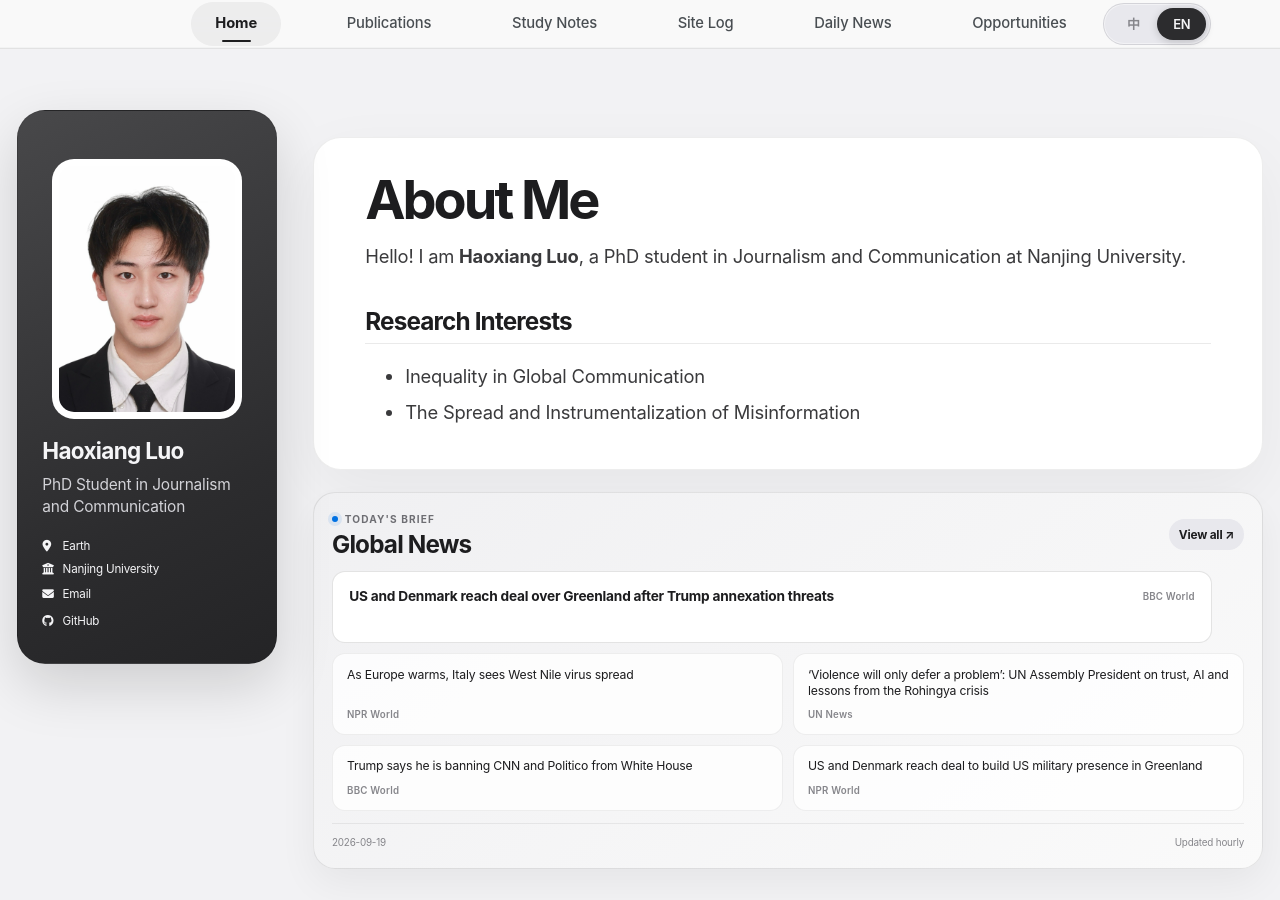
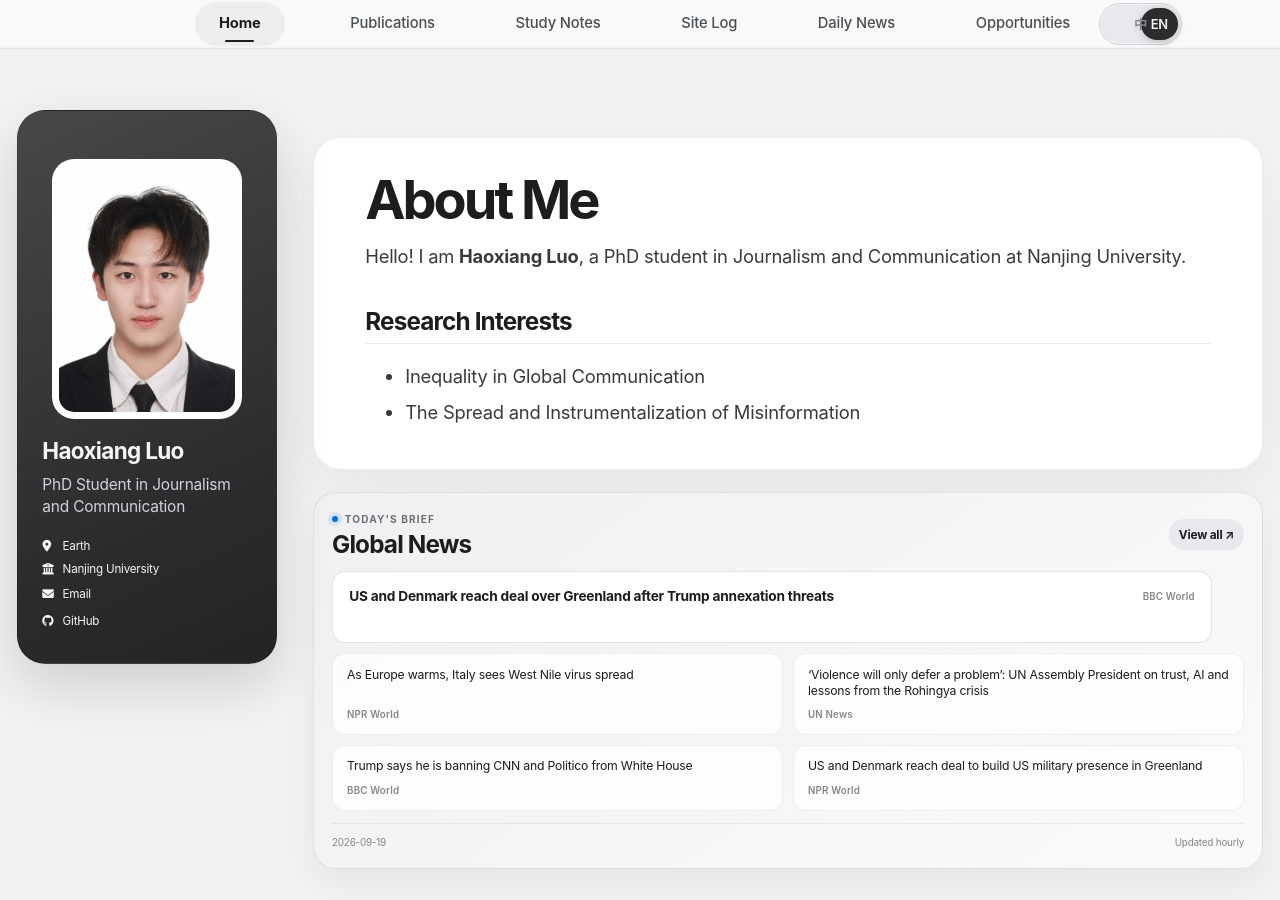
Before and after one commit to HaoxiangLuo/HaoxiangLuo.github.io, a Jekyll site: the page built from _pages/about.md, in a window 1280 px wide and 900 px high. Built offline with Jekyll 4.4.1, drawn with Linux system fonts in a browser that asks for light colours; a style sheet for code colours, icons or effects is not loaded.

Commit message:
Align the language switch hit areas with the capsule
Each option was still styled as if it were the whole switch, so a half carried
a 6rem clickable box inside a 4.15rem capsule and the hit area spilled past the
border on both sides. Make the control the capsule and each option exactly one
grid track, centre the glyph in its own half, and drop the stale width,
padding and body-prefixed overrides that kept the geometry off centre.

```diff
--- a/_sass/_content-refinements.scss
+++ b/_sass/_content-refinements.scss
@@ -3,10 +3,14 @@
   max-width: 100%;
 }
 
+/*
+ * Language switch capsule. Only the outer shape lives here; the width cap and
+ * every option hit-box rule come from the authoritative navigation block at the
+ * end of main.scss, so the two never disagree about how wide a half is.
+ */
 .language-toggle__control {
   display: grid;
   grid-template-columns: 1fr 1fr;
-  width: 6rem;
   padding: 0.2rem;
   border: 1px solid rgba(29, 29, 31, 0.1);
   border-radius: 999px;
@@ -15,13 +19,14 @@
 }
 
 .greedy-nav .visible-links > li.language-toggle .language-toggle__control > .language-toggle__option {
-  display: grid !important;
-  width: auto !important;
+  display: flex !important;
+  align-items: center;
+  justify-content: center;
+  width: 100% !important;
   min-width: 0;
   min-height: 1.8rem;
   box-sizing: border-box;
-  place-items: center;
-  padding: 0 !important;
+  padding: 0 0.3rem;
   border: 0;
   border-radius: 999px;
   color: #86868b;
@@ -37,12 +42,12 @@
 
 .greedy-nav .visible-links > li.language-toggle .language-toggle__control > a.language-toggle__option:hover {
   color: #1d1d1f;
-  background: rgba(255, 255, 255, 0.58);
+  background: rgba(255, 255, 255, 0.62);
 }
 
 .greedy-nav .visible-links > li.language-toggle .language-toggle__control > a.language-toggle__option:focus-visible {
   outline: 2px solid #0071e3;
-  outline-offset: 2px;
+  outline-offset: 1px;
 }
 
 .greedy-nav .visible-links > li.language-toggle .language-toggle__control > .language-toggle__option.is-active {
@@ -50,6 +55,11 @@
   color: #f5f5f7;
   background: #2c2c2e;
   box-shadow: 0 2px 8px rgba(0, 0, 0, 0.18);
+}
+
+.greedy-nav .visible-links > li.language-toggle .language-toggle__control > .language-toggle__option.is-active:hover {
+  color: #f5f5f7;
+  background: #2c2c2e;
 }
 
 body.inner-page:has(.notes-grid) #main,
@@ -786,16 +796,15 @@ body.home-page .page__content .news-window h2 {
     text-overflow: clip;
   }
 
+  /*
+   * The language switch geometry (capsule width, per-option hit box) is owned
+   * by the authoritative navigation block at the end of main.scss. Do not
+   * restate its width or padding here: a body-prefixed selector outranks that
+   * block, and a stale width makes the option hit boxes sit off the capsule
+   * centre, which is exactly the misalignment this file used to cause.
+   */
   body .language-toggle__control {
-    width: 4.15rem;
     margin: 0 auto;
-    box-sizing: border-box;
-    padding: 0.16rem;
-  }
-
-  body .greedy-nav .visible-links > li.language-toggle .language-toggle__control > .language-toggle__option {
-    min-height: 1.45rem;
-    font-size: 0.58rem;
   }
 
   body.home-page #main {
--- a/assets/css/main.scss
+++ b/assets/css/main.scss
@@ -875,34 +875,25 @@ body.home-page .sidebar .author__urls a:hover {
   }
 }
 
-.language-toggle a {
-  display: inline-grid !important;
-  grid-template-columns: 1fr 1fr;
+.language-toggle__option {
+  display: flex;
   align-items: center;
-  width: 6rem !important;
-  min-width: 6rem;
-  padding: 0.2rem !important;
-  border: 1px solid rgba(29, 29, 31, 0.1);
+  justify-content: center;
+  box-sizing: border-box;
+  width: 100%;
+  min-width: 0;
+  min-height: 1.8rem;
+  padding: 0 0.3rem;
+  border: 0;
   border-radius: 999px;
   color: #86868b;
-  background: #e8e8ed;
-  box-shadow: inset 0 0 0 1px rgba(255, 255, 255, 0.42);
-}
-
-.language-toggle a:hover {
-  color: #6e6e73;
-  border-color: rgba(29, 29, 31, 0.14);
-  background: #dedee3;
-}
-
-.language-toggle__option {
-  display: grid;
-  min-height: 1.8rem;
-  place-items: center;
-  border-radius: 999px;
+  background: transparent;
+  box-shadow: none;
   font-size: 0.72rem;
   font-weight: 600;
   line-height: 1;
+  text-decoration: none;
+  cursor: pointer;
   transition: color 180ms ease, background 180ms ease, box-shadow 180ms ease;
 }
 
@@ -910,6 +901,7 @@ body.home-page .sidebar .author__urls a:hover {
   color: #f5f5f7;
   background: #2c2c2e;
   box-shadow: 0 2px 8px rgba(0, 0, 0, 0.18);
+  cursor: default;
 }
 
 .publication-badge--rank {
@@ -940,11 +932,6 @@ body.home-page .sidebar .author__urls a:hover {
 .publication-cover--nature-5 { background-position: 100% center; }
 
 @media (max-width: 560px) {
-  .language-toggle a {
-    width: 4.7rem !important;
-    min-width: 4.7rem;
-  }
-
   .language-toggle__option {
     min-height: 1.55rem;
     font-size: 0.62rem;
@@ -1375,15 +1362,76 @@ body {
 .language-toggle {
   display: flex;
   align-items: center;
-  margin-left: 0.4rem;
+  margin-left: 0;
 }
 
-.language-toggle a,
-.language-toggle__option {
-  min-width: 2.75rem;
-  border: 1px solid rgba(29, 29, 31, 0.14);
+/* --- Language switch -------------------------------------------------------
+   The switch is one capsule split into two equal halves: the control is the
+   capsule, each option is a half. Only the control draws the outer border and
+   background; each option stretches to exactly its own grid track and centres
+   its glyph there, so the clickable feedback area of a half always coincides
+   with the visible half it belongs to. */
+.language-toggle__control {
+  display: grid !important;
+  grid-template-columns: 1fr 1fr;
+  box-sizing: border-box;
+  width: 100%;
+  max-width: 4.6rem;
+  padding: 0.2rem;
+  border: 1px solid rgba(29, 29, 31, 0.1);
   border-radius: 999px;
+  background: #e8e8ed;
+  box-shadow: inset 0 0 0 1px rgba(255, 255, 255, 0.42);
+}
+
+/* Without an explicit min-width the grid tracks distribute the leftover space
+   unevenly once the two glyphs differ in width, which shifts the hit boxes off
+   centre even though the capsule itself looks centred. */
+.language-toggle__control > .language-toggle__option {
+  display: flex !important;
+  align-items: center;
+  justify-content: center;
+  box-sizing: border-box;
+  width: 100%;
+  min-width: 0;
+  min-height: 1.8rem;
+  padding: 0 0.3rem;
+  border: 0;
+  border-radius: 999px;
+  color: #86868b;
+  background: transparent;
+  box-shadow: none;
+  font-size: 0.72rem;
+  font-weight: 600;
+  line-height: 1;
   text-align: center;
+  text-decoration: none;
+  cursor: pointer;
+  transition: color 180ms ease, background 180ms ease, box-shadow 180ms ease;
+}
+
+.language-toggle__control > .language-toggle__option:hover {
+  color: #1d1d1f;
+  background: rgba(255, 255, 255, 0.62);
+}
+
+.language-toggle__control > .language-toggle__option:focus-visible {
+  outline: 2px solid #0071e3;
+  outline-offset: 1px;
+}
+
+.language-toggle__control > .language-toggle__option.is-active {
+  color: #f5f5f7;
+  background: #2c2c2e;
+  box-shadow: 0 2px 8px rgba(0, 0, 0, 0.18);
+  cursor: default;
+}
+
+/* The active half is not clickable, but its hover colour must not linger on
+   the segment either, otherwise the pointer reports a target it cannot hit. */
+.language-toggle__control > .language-toggle__option.is-active:hover {
+  color: #f5f5f7;
+  background: #2c2c2e;
 }
 
 #theme-toggle.tail {
@@ -1418,4 +1466,15 @@ body {
   .language-toggle {
     margin-left: 0;
   }
+
+  .greedy-nav .visible-links > .language-toggle .language-toggle__control {
+    width: 4.55rem;
+    max-width: 4.55rem;
+  }
+
+  .language-toggle__control > .language-toggle__option {
+    min-height: 1.55rem;
+    padding: 0 0.25rem;
+    font-size: 0.62rem;
+  }
 }
```
